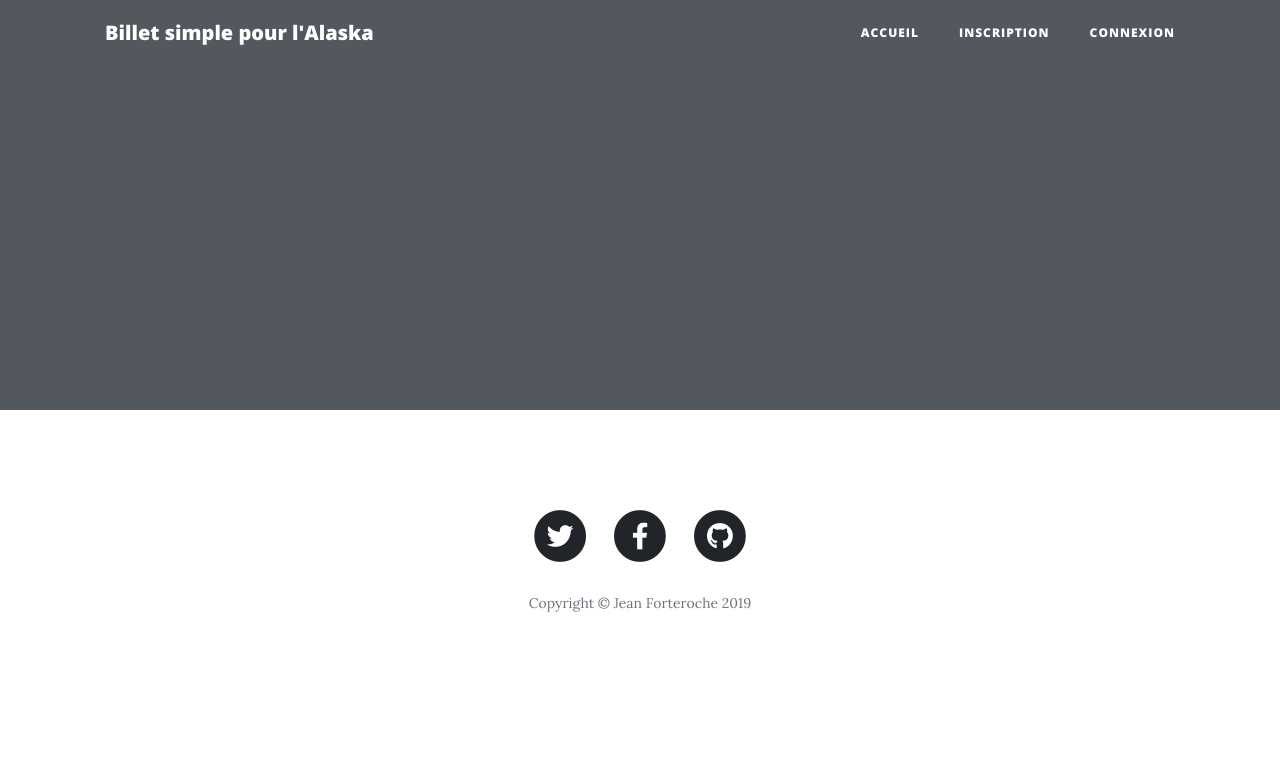
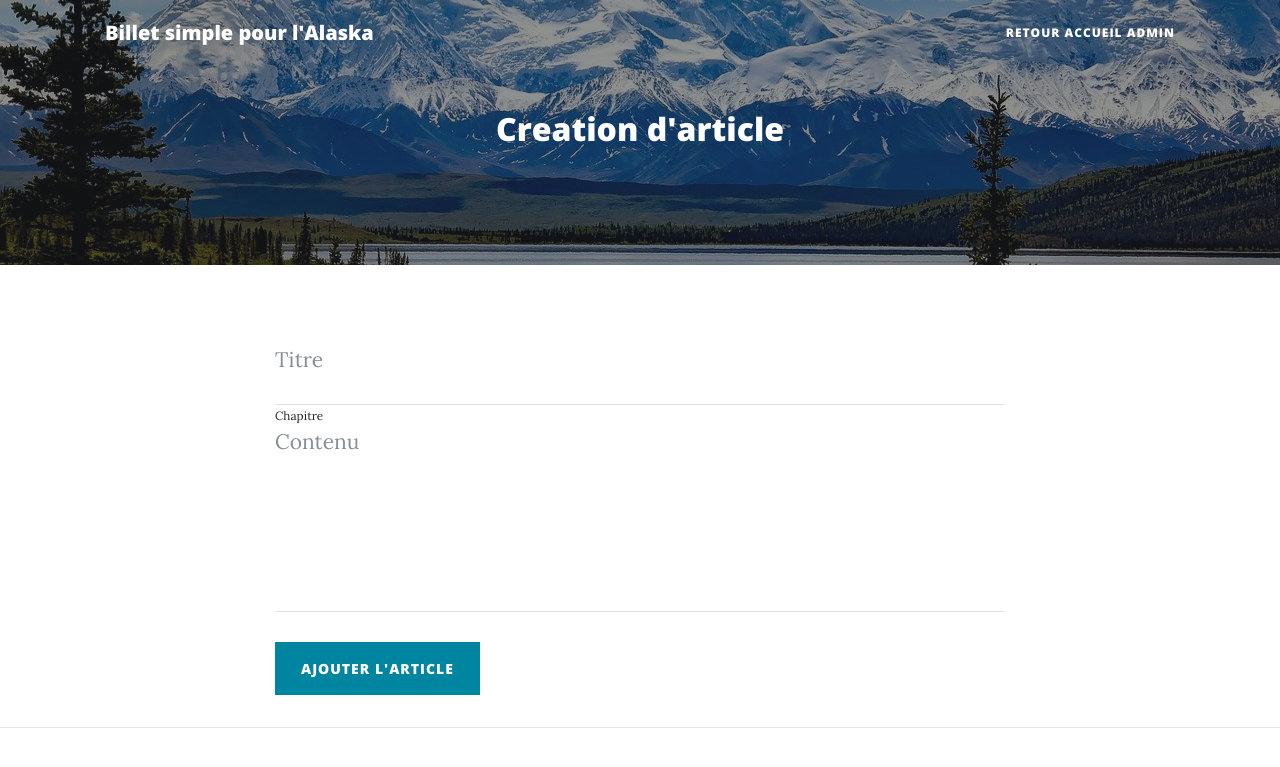
Before and after one commit to SophieMurat/blog, a PHP site: template view/createPostView.php in a window 1280 px wide. Shown: the top 767 px of the page. Run offline with PHP 8.4, Linux system fonts and the light colour scheme; the template is opened without the code that fills it, so the values that code supplies are empty; some libraries are stand-ins or nearby versions.

Commit message:
Creation page article + renvoie article vers page listd'article

```diff
--- a/controller/BackendController.php
+++ b/controller/BackendController.php
@@ -53,4 +53,7 @@ class BackendController
     public function admin(){
         require('view/adminView.php');
     }
+    public function createPost(){
+        require('view/createPostView.php');
+    }
 }
--- a/view/adminView.php
+++ b/view/adminView.php
@@ -30,7 +30,7 @@ $subheadingPage='Tableau de bord';
             <div class="card border-left-primary shadow h-100 py-2">
                 <div class="card-body">
                     <div class="row no-gutters align-items-center">
-                        <a href="" style="text-decoration:none"><div class="col mr-2 text-xs font-weight-bold mb-1">Créer un article</div></a>
+                        <a href="index.php?action=createArticle" style="text-decoration:none"><div class="col mr-2 text-xs font-weight-bold mb-1">Créer un article</div></a>
                     </div>
                 </div>
             </div>
--- a/view/createPostView.php
+++ b/view/createPostView.php
@@ -0,0 +1,41 @@
+<?php $title = 'Création d\'article';
+$titlePage= 'Creation d\'article';
+$subheadingPage="Créer un nouveau chapitre";
+?>
+<?php ob_start(); ?>
+
+<article>
+    <div class="container">
+      <div class="row">
+        <div class="col-lg-8 col-md-10 mx-auto">
+            <form action="index.php?action=addPost" name="sentMessage" id="contactForm" method="post" novalidate>
+                <div class="control-group">
+                    <div class="form-group floating-label-form-group controls">
+                    <label>Titre</label>
+                    <input type="text" class="form-control" name="title" placeholder="Titre" id="title" required>
+                    <p class="help-block text-danger"></p>
+                    </div>
+                </div>
+                <div class="control-group">
+                    <div class="form-group floating-label-form-group controls floating-label-form-group-with-value">
+                    <label>Chapitre</label>
+                    <textarea rows="5" placeholder="Contenu" name="content" id="article_content" required></textarea>
+                    <p class="help-block text-danger"></p>
+                    </div>
+                </div>
+                <br>
+                <div id="success"></div>
+                <div class="form-group">
+                    <button type="submit" class="btn btn-primary" id="sendMessageButton">Ajouter l'article</button>
+                </div>
+            </form>
+        </div>
+      </div>
+    </div>
+</article>
+
+  <hr>
+
+<?php $content = ob_get_clean(); ?>
+
+<?php require('templateAdminView.php'); ?>
--- /dev/null
+++ b/view/templateAdminView.php
@@ -0,0 +1,68 @@
+<!DOCTYPE html>
+<html lang="fr">
+
+<head>
+
+  <meta charset="utf-8">
+  <meta name="viewport" content="width=device-width, initial-scale=1, shrink-to-fit=no">
+  <meta name="description" content="Blog de Jean Forteroche">
+  <meta name="author" content="Jean Forteroche">
+
+  <title><?= $title ?></title>
+
+  <!-- Bootstrap core CSS -->
+  <link href="public/vendor/bootstrap/css/bootstrap.min.css" rel="stylesheet">
+
+  <!-- Custom fonts for this template -->
+  <link href="public/vendor/fontawesome-free/css/all.min.css" rel="stylesheet" type="text/css">
+  <link href='https://fonts.googleapis.com/css?family=Lora:400,700,400italic,700italic' rel='stylesheet' type='text/css'>
+  <link href='https://fonts.googleapis.com/css?family=Open+Sans:300italic,400italic,600italic,700italic,800italic,400,300,600,700,800' rel='stylesheet' type='text/css'>
+
+  <!-- Custom styles for this template -->
+  <link href="public/css/clean-blog.min.css" rel="stylesheet">
+  <script src="https://cdn.tiny.cloud/1/o8cimopnsdf9jvu7emao0jbxqoa90v4o08g4divvlobq8ynt/tinymce/5/tinymce.min.js" referrerpolicy="origin"></script>
+  <script>
+  tinymce.init({
+    selector: '#article_content'
+  });
+  </script>
+
+</head>
+<body>
+
+  <!-- Navigation -->
+    <nav class="navbar navbar-expand-lg navbar-light fixed-top" id="mainNav">
+        <div class="container">
+        <a class="navbar-brand" href="index.php">Billet simple pour l'Alaska</a>
+        <div>
+            <ul class="navbar-nav ml-auto">
+            <li class="nav-item">
+                <a class="nav-link" href="index.php?action=admin">Retour accueil admin</a>
+            </li>
+            </ul>
+        </div>
+        </div>
+    </nav>
+   <!-- Page Header -->
+   <header class="masthead" style="background-image: url('public/img/national-park.jpg')">
+    <div class="overlay"></div>
+    <div class="container">
+      <div class="row">
+        <div class="col-lg-8 col-md-10 mx-auto">
+          <div class="site-heading" style="padding-top:15%;padding-bottom:15%">
+            <h2><?= $titlePage ?></h2>
+          </div>
+        </div>
+      </div>
+    </div>
+  </header>
+    <?= $content ?>
+  <!-- Bootstrap core JavaScript -->
+  <script src="public/vendor/jquery/jquery.min.js"></script>
+  <script src="public/vendor/bootstrap/js/bootstrap.bundle.min.js"></script>
+
+  <!-- Custom scripts for this template -->
+  <script src="public/js/clean-blog.min.js"></script>
+
+</body>
+</html>
```
Also changed, not shown: controller/FrontendController.php (+16 -0 lines), index.php (+7 -1 lines), model/PostsManager.php (+11 -0 lines), view/listPostsView.php (+5 -5 lines), public/img/alaska_ice.jpg (added), public/img/landscape-alaska.jpg (added), public/img/national-park.jpg (added).
